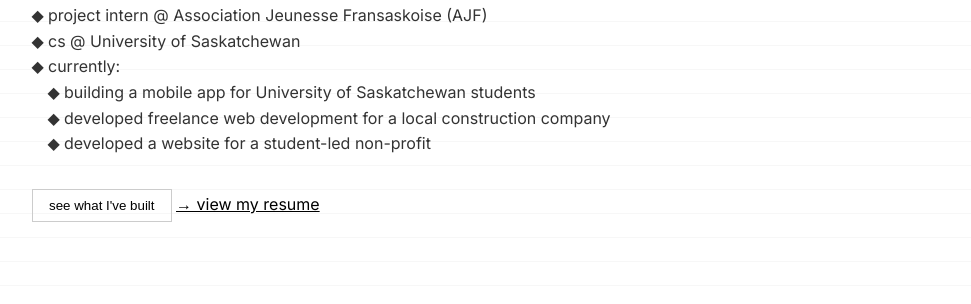
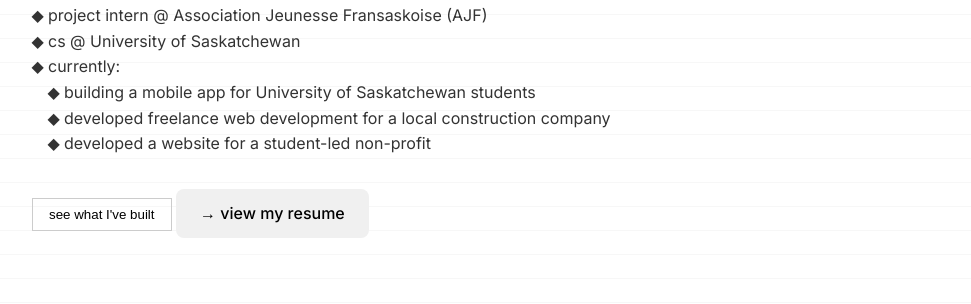
Before and after one commit to Mndanina1725/Updated-portfolio-website, a website built with webpack: page index.html in a window 1280 px wide. Shown: the part 499-803 px from the top of the page, without its empty margins (308-1279 px from the left). Built offline with nearby package versions, Linux system fonts and the light colour scheme.

Commit message:
changed the button for view my resumme

```diff
--- a/index.html
+++ b/index.html
@@ -251,6 +251,21 @@
       0% { transform: rotate(-6deg); }
       100% { transform: rotate(6deg); }
     }
+
+    .resume-button {
+      display: inline-block;
+      padding: 0.75rem 1.5rem;
+      background-color: #f0f0f0;
+      border-radius: 8px;
+      text-decoration: none;
+      color: black;
+      font-weight: 500;
+      margin-top: 1rem;
+    }
+    .resume-button:hover {
+      background-color: #ddd;
+    }
+
   </style>
 
 </head>
@@ -301,7 +316,8 @@
     </ul>
 
     <button onclick="location.href='projects.html'">see what I've built </button>
-    <a href="rez/resume.pdf" target="_blank" style="color: black;">→ view my resume</a></p>
+    <a href="rez/resume.pdf" target="_blank" class="resume-button">→ view my resume</a>
+
   </section>
 
   <footer id="contact">
```
Also changed, not shown: projects.html (+1 -0 lines), 1 other file.
